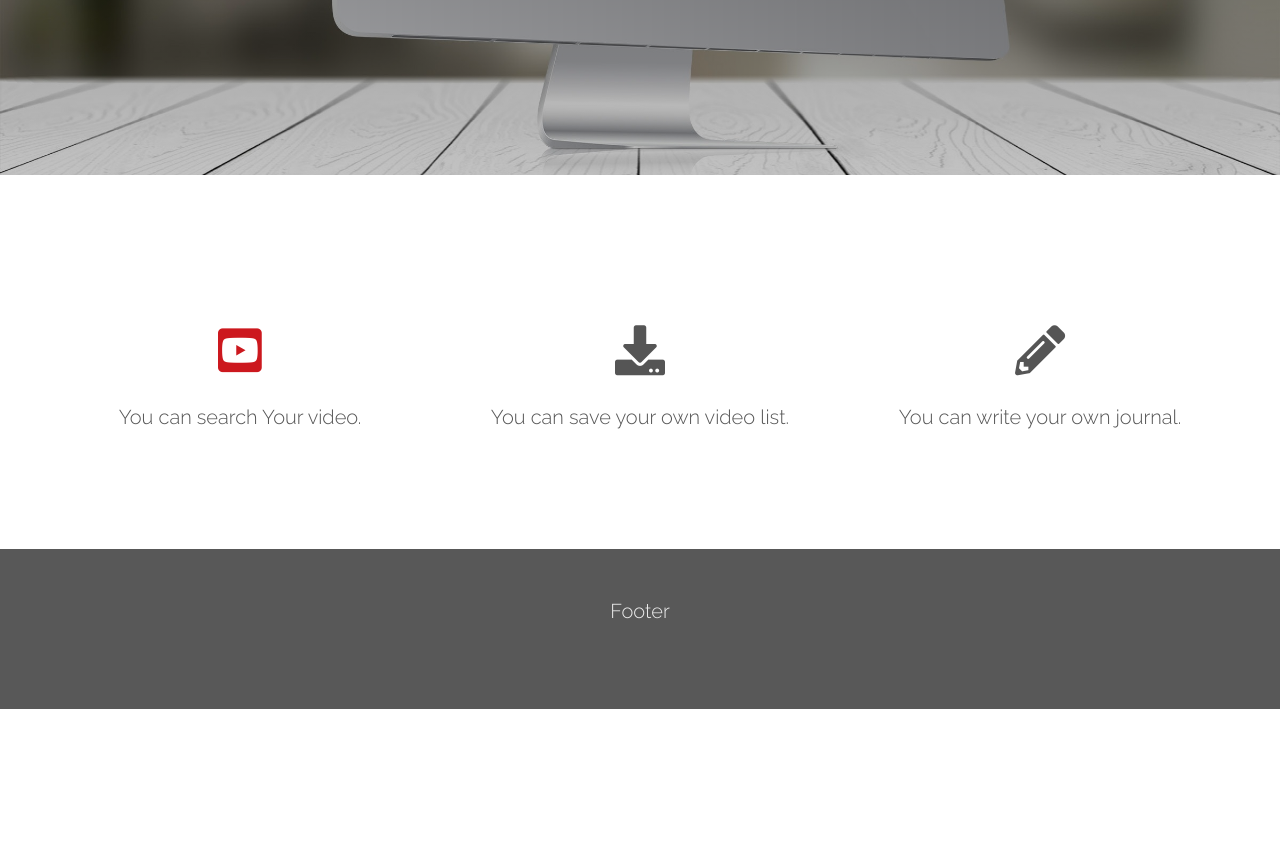
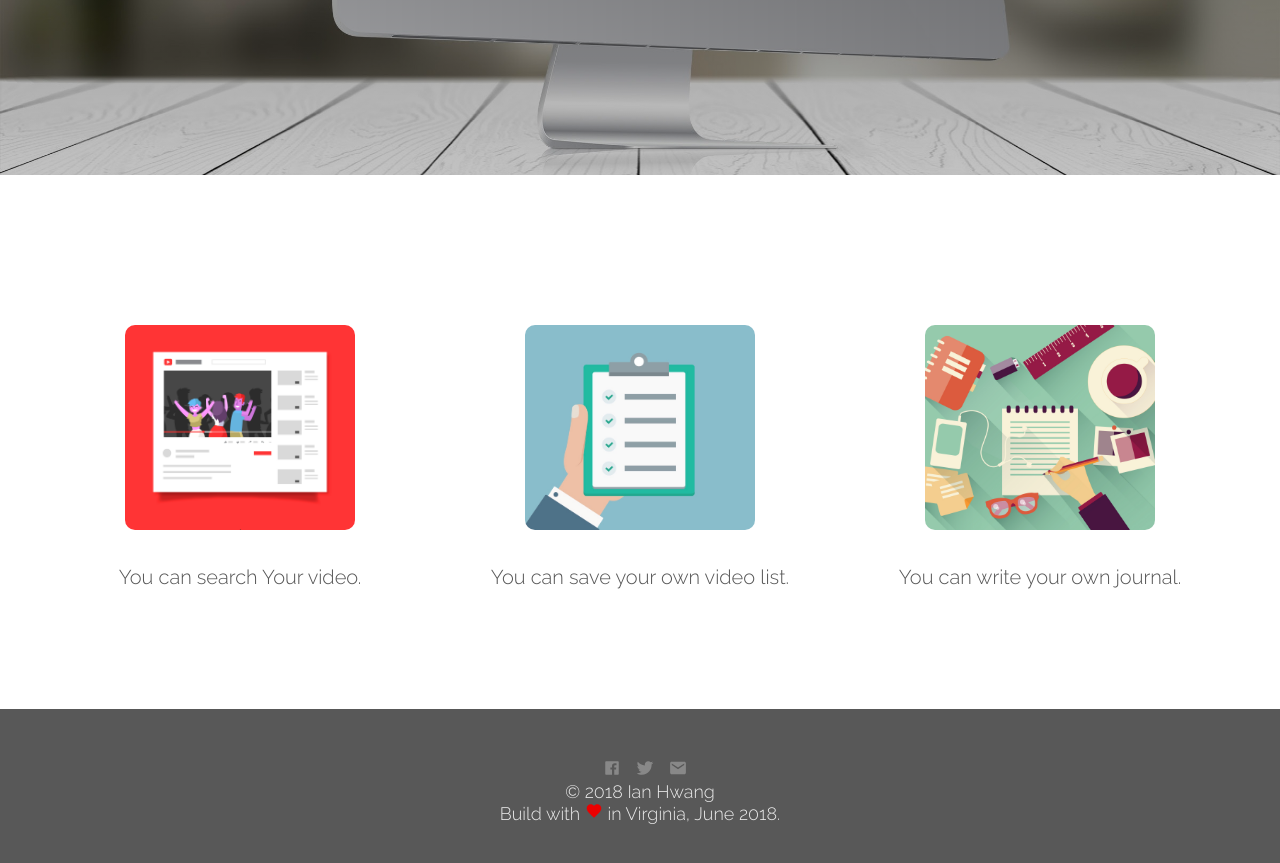
Before and after one commit to realnuno/youtube-journal-node-capstone, a website: page public/index.html in a window 1280 px wide. Shown: the part 625-1488 px from the top of the page. Before the commit the page ends 1334 px from the top, so only its background shows below. Drawn offline with nearby package versions, Linux system fonts and the light colour scheme.

Commit message:
add footer

```diff
--- a/public/css/main.css
+++ b/public/css/main.css
@@ -179,6 +179,15 @@ ion-icon {
 }
 
 
+.youtube-about img,
+.save-video-about img,
+.journal-about img {
+    height: 205px;
+    width: 230px;
+    margin-bottom: 30px;
+    object-fit: cover;
+    border-radius: 10px;
+}
 
 
 
@@ -192,18 +201,7 @@ ion-icon {
 
 
 
-.login-page,
-.signup-page {
-    padding-top: 200px;
-    width: 100%;
-    background-color: #f8f8f8;
-    text-align: center;
-    height: 100vh;
-    width: 100%;
-}
-
-
-/*------------------------------------------- Footer ---------------------------------------------*/
+/*---------------------- About This App & Footer ---------------------------------------------*/
 
 .about-this-app {
     max-width: 2000px;
@@ -225,6 +223,60 @@ ion-icon {
     color: #cc181e;
 }
 
+
+footer {
+    background-color: #585858;
+    height: 180px;
+    color: #ebebeb;
+    font-size: 18px;
+    padding-top: 50px;
+    text-align: center;
+}
+
+
+
+footer ion-icon {
+    display: inline-flex;
+}
+
+.social-links {
+    list-style: none;
+}
+
+.social-links li {
+    display: inline-block;
+    margin-left: 10px;
+}
+
+
+.social-links li a:link,
+.social-links li a:visited {
+    text-decoration: none;
+    border: 0;
+    color: #888;
+    -webkit-transition: color 0.2s;
+    transition: color 0.2s;
+}
+
+.ion-social-facebook,
+.ion-social-twitter,
+.ion-social-googleplus,
+.ion-social-instagram {
+    -webkit-transition: color 0.2s;
+    transition: color 0.2s;
+}
+
+.ion-social-facebook:hover {
+    color: #3b5998;
+}
+
+.ion-social-twitter:hover {
+    color: #00aced;
+}
+
+.ion-social-email:hover {
+    color: #dd4b39;
+}
 
 
 /*------------------------------------Result Page ----------------------------------------------*/
@@ -440,18 +492,21 @@ ion-icon {
 
 
 
-footer {
-    background-color: #585858;
-    height: 160px;
-    color: #ebebeb;
-    padding-top: 50px;
-    text-align: center;
-}
 
 
 
+/*========================= Sign up & Log in ===============================*/
 
-/*========================= Sign up ===============================*/
+
+.login-page,
+.signup-page {
+    padding-top: 200px;
+    width: 100%;
+    background-color: #f8f8f8;
+    text-align: center;
+    height: 100vh;
+    width: 100%;
+}
 
 
 #name-input,
--- a/public/index.html
+++ b/public/index.html
@@ -9,6 +9,7 @@
     <link href="https://fonts.googleapis.com/css?family=Raleway:300,400,600" rel="stylesheet">
     <link rel="stylesheet" href="https://use.fontawesome.com/releases/v5.2.0/css/all.css" integrity="sha384-hWVjflwFxL6sNzntih27bfxkr27PmbbK/iSvJ+a4+0owXq79v+lsFkW54bOGbiDQ" crossorigin="anonymous">
     <script src="https://unpkg.com/ionicons@4.3.0/dist/ionicons.js"></script>
+
     <title>YouTube-Journal</title>
 </head>
 
@@ -114,15 +115,18 @@
 
         <div class="row about-this-app">
             <div class="col-4  about youtube-about">
-                <i class="fab fa-youtube-square"></i>
+<!--                <i class="fab fa-youtube-square"></i>-->
+               <img src="img/youtube.jpg">
                 <p>You can search Your video.</p>
             </div>
             <div class="col-4 about save-video-about">
-                <i class="fas fa-download"></i>
+<!--                <i class="fas fa-download"></i>-->
+               <img src="img/OE60WK0.jpg">
                 <p>You can save your own video list.</p>
             </div>
             <div class="col-4 about journal-about">
-                <i class="fas fa-pencil-alt"></i>
+<!--                <i class="fas fa-pencil-alt"></i>-->
+               <img src="img/OAYXGY0.jpg">
                 <p>You can write your own journal.</p>
             </div>
         </div>
@@ -283,7 +287,34 @@
 
     <footer>
         <div class="row">
-            <p>Footer</p>
+            <div class="col span-1-of-2">
+                <ul class="social-links">
+                    <li>
+                        <a href="https://www.facebook.com/profile.php?id=100007144038643" target="_blank">
+                            <ion-icon class="ion-social-facebook" name="logo-facebook"></ion-icon>
+                        </a>
+                    </li>
+                    <li>
+                        <a href="https://twitter.com/realnuno" target="_blank">
+                            <ion-icon class="ion-social-twitter" name="logo-twitter"></ion-icon>
+                        </a>
+                    </li>
+                    <li>
+                        <a href="mailto:inbeom918@gmail.com" target="_blank">
+                            <ion-icon class="ion-social-email" name="mail"></ion-icon>
+                        </a>
+                    </li>
+                </ul>
+            </div>
+        </div>
+        <div class="row">
+            <p>
+                &copy; 2018 Ian Hwang
+            </p>
+            <p>
+                Build with
+                <ion-icon name="heart" style=color:#ea0000; padding: 0 3px></ion-icon> in Virginia, June 2018.
+            </p>
         </div>
     </footer>
     <script src="https://ajax.googleapis.com/ajax/libs/jquery/1.9.1/jquery.min.js"></script>
```
Also changed, not shown: public/img/305.jpg (added), public/img/OAYXGY0.jpg (added), public/img/OE60WK0.jpg (added), public/img/youtube.jpg (added).
